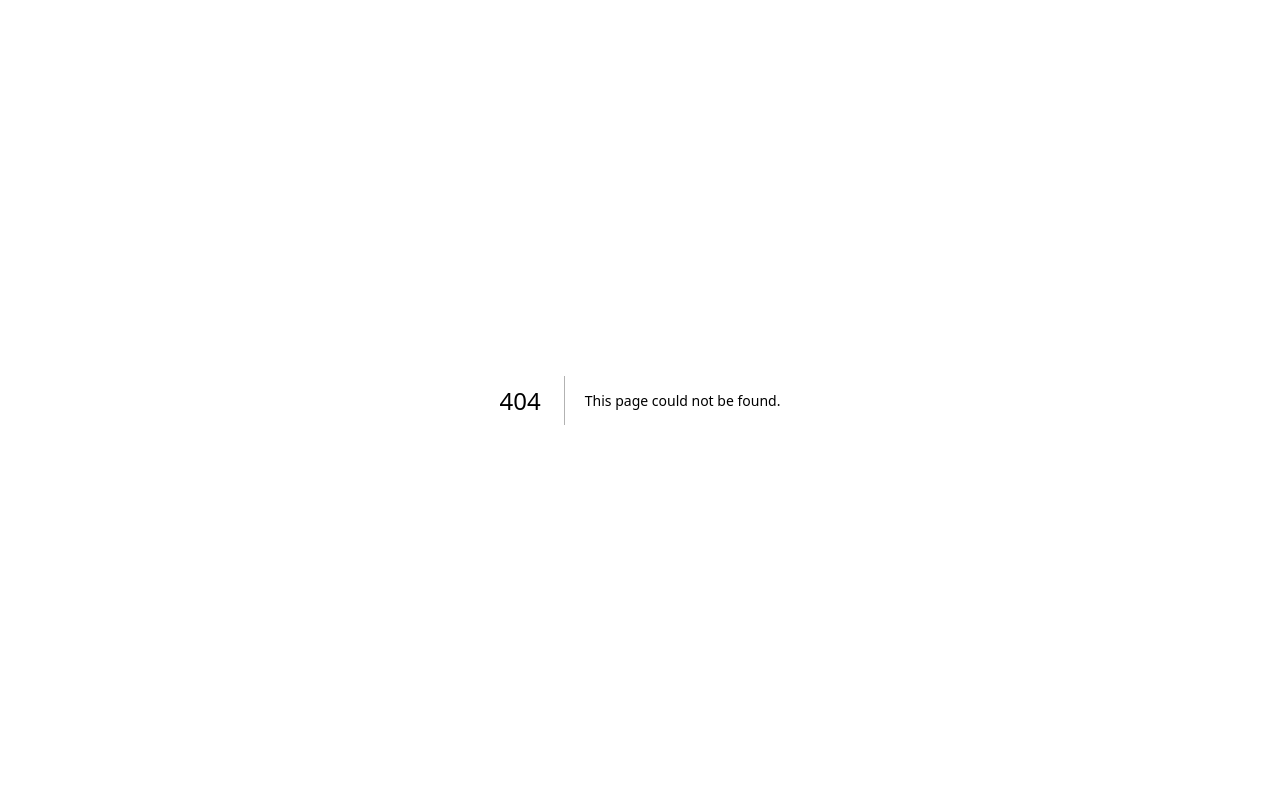
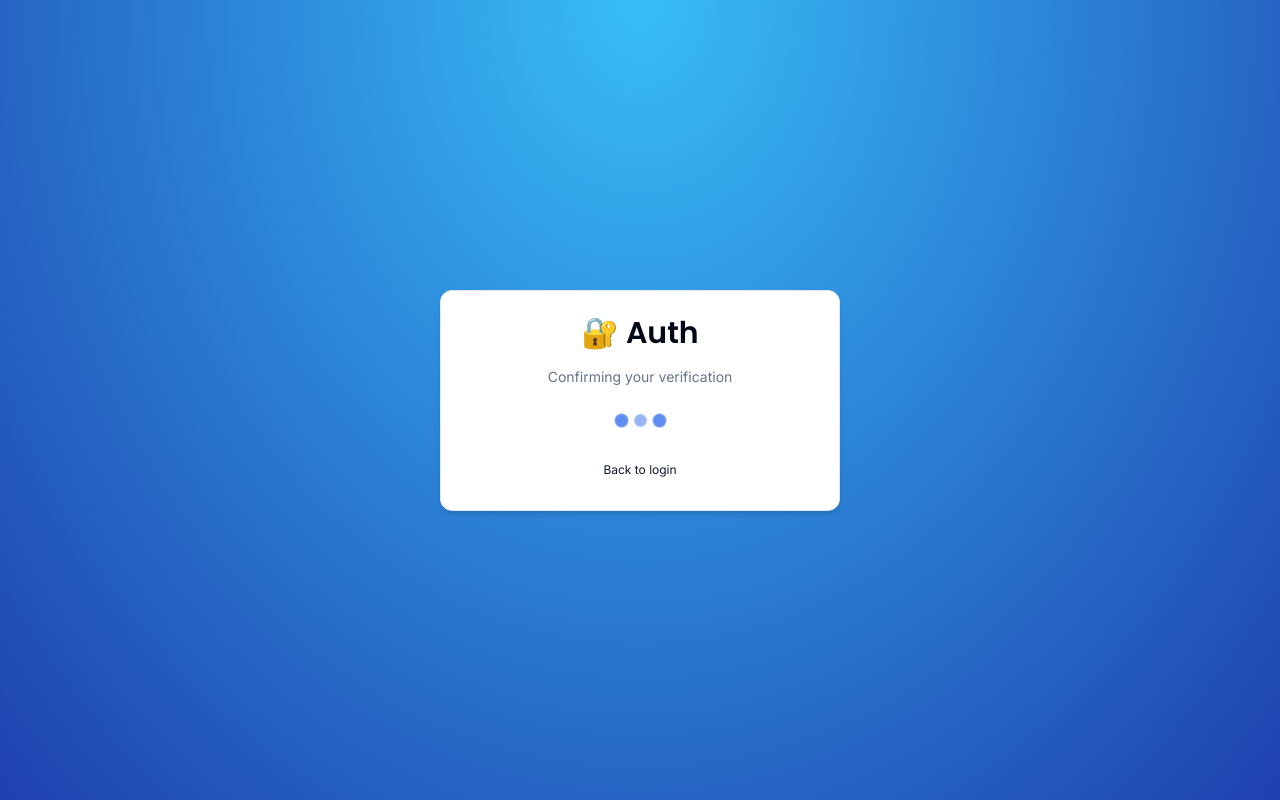
Before and after one commit to Sarhan41/Auth_mastery, a Next.js app: page /auth/new-verification in a window 1280 px wide. Before the commit this address had no page. Built offline with nearby package versions, Linux system fonts and the light colour scheme.

Commit message:
Add react-spinners library

```diff
--- /dev/null
+++ b/app/auth/new-verification/page.tsx
@@ -0,0 +1,9 @@
+import { NewVerificationForm } from "@/components/auth/new-verification-form";
+
+const NewVerificationPage = () => {
+    return (
+        <NewVerificationForm />
+     );
+}
+
+export default NewVerificationPage;
--- /dev/null
+++ b/components/auth/new-verification-form.tsx
@@ -0,0 +1,33 @@
+"use client";
+
+import { useCallback, useEffect } from "react";
+import { BeatLoader } from "react-spinners";
+import { useSearchParams } from "next/navigation";
+
+import { CardWrapper } from "@/components/auth/card-wrapper";
+
+export const NewVerificationForm = () => {
+  const searchParams = useSearchParams();
+
+  const token = searchParams.get("token");
+
+  const onSubmit = useCallback(() => {
+    console.log(token);
+  }, [token]);
+
+  useEffect(() => {
+    onSubmit();
+  }, [onSubmit]);
+
+  return (
+    <CardWrapper
+      headerLabel="Confirming your verification"
+      backButtonLabel="Back to login"
+      backButtonHref="/auth/login"
+    >
+      <div className="flex items-center w-full justify-center">
+        <BeatLoader color="#2563EB" />
+      </div>
+    </CardWrapper>
+  );
+};
--- a/package.json
+++ b/package.json
@@ -24,6 +24,7 @@
     "react-dom": "^18",
     "react-hook-form": "^7.51.2",
     "react-icons": "^5.0.1",
+    "react-spinners": "^0.13.8",
     "resend": "^3.2.0",
     "tailwind-merge": "^2.2.2",
     "tailwindcss-animate": "^1.0.7",
```
Also changed, not shown: 1 other file (tests, documents, lock files or other folders).
